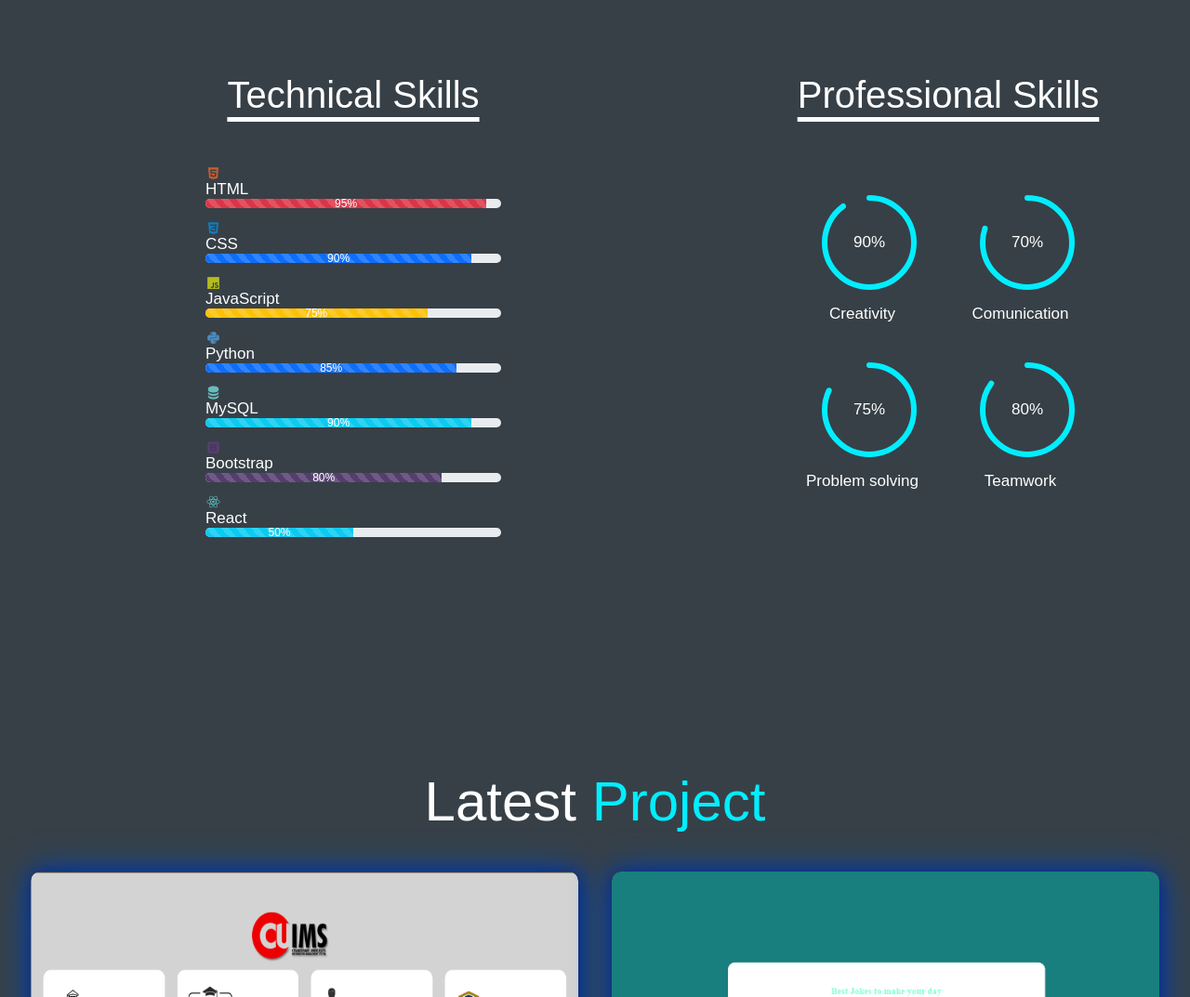
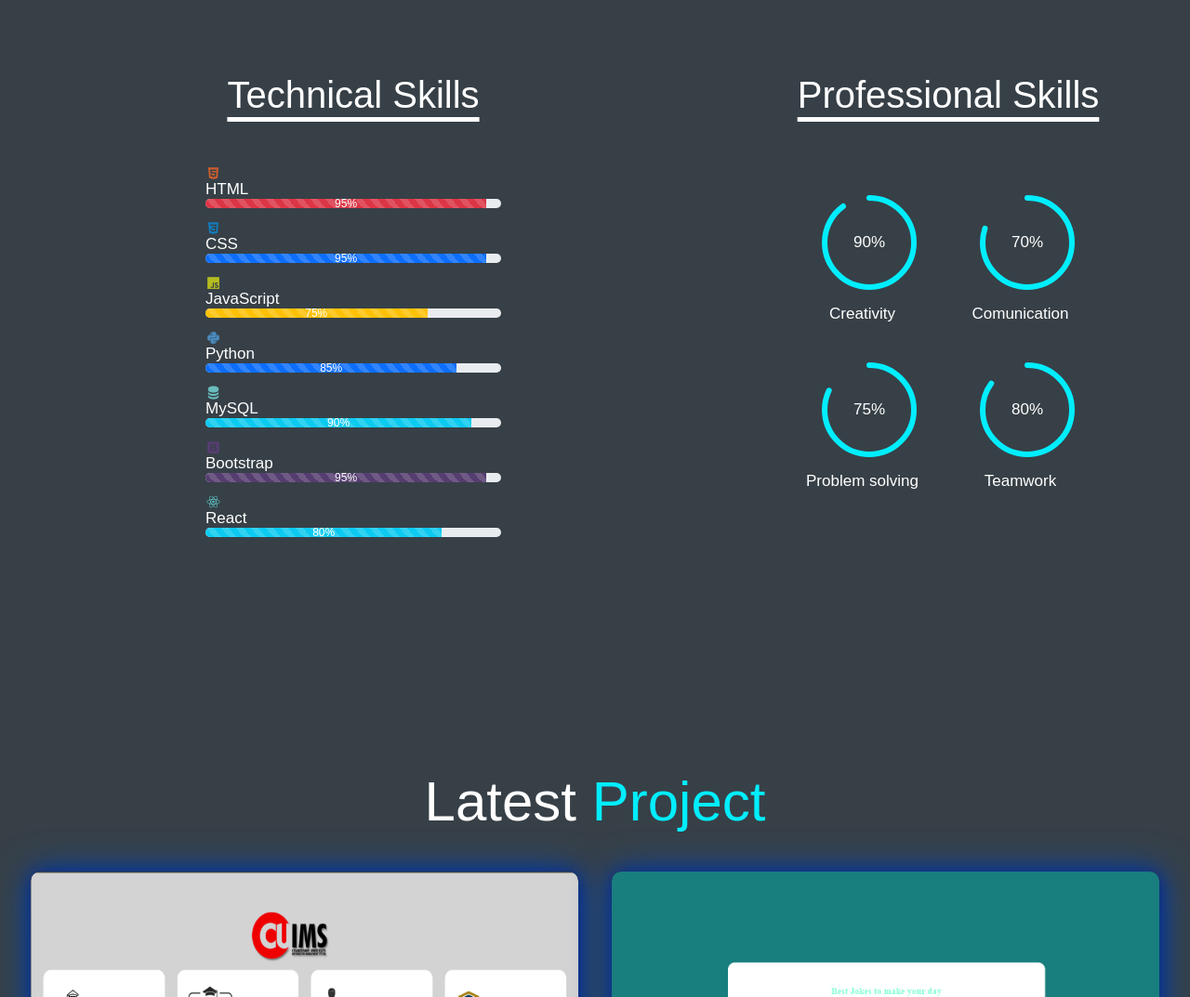
Before and after one commit to Nandanjha1/My_Portfolio, a plain HTML site: page index.html in a window 1280 px wide. Shown: the part 2633-3706 px from the top of the page at 93% size. Drawn offline with nearby package versions, Linux system fonts and the light colour scheme.

Commit message:
Update index.html

```diff
--- a/index.html
+++ b/index.html
@@ -143,7 +143,7 @@
                         <div class="progress" role="progressbar" style="height: 10px;"
                             aria-label="Animated striped example" aria-valuenow="90" aria-valuemin="0"
                             aria-valuemax="100">
-                            <div class="progress-bar progress-bar-striped progress-bar-animated" style="width: 90%">90%
+                            <div class="progress-bar progress-bar-striped progress-bar-animated" style="width: 95%">95%
                             </div>
                         </div>
                     </div>
@@ -198,8 +198,8 @@
                         <div class="progress" role="progressbar" style="height: 10px;"
                             aria-label="Animated striped example" aria-valuenow="80" aria-valuemin="0"
                             aria-valuemax="100">
-                            <div class="progress-bar bs progress-bar-striped progress-bar-animated" style="width: 80%">
-                                80%
+                            <div class="progress-bar bs progress-bar-striped progress-bar-animated" style="width: 95%">
+                                95%
                             </div>
                         </div>
                     </div>
@@ -213,7 +213,7 @@
                             aria-label="Animated striped example" aria-valuenow="50" aria-valuemin="0"
                             aria-valuemax="100">
                             <div class="progress-bar bg-info progress-bar-striped progress-bar-animated"
-                                style="width: 50%">50%
+                                style="width: 80%">80%
                             </div>
                         </div>
                     </div>
```
